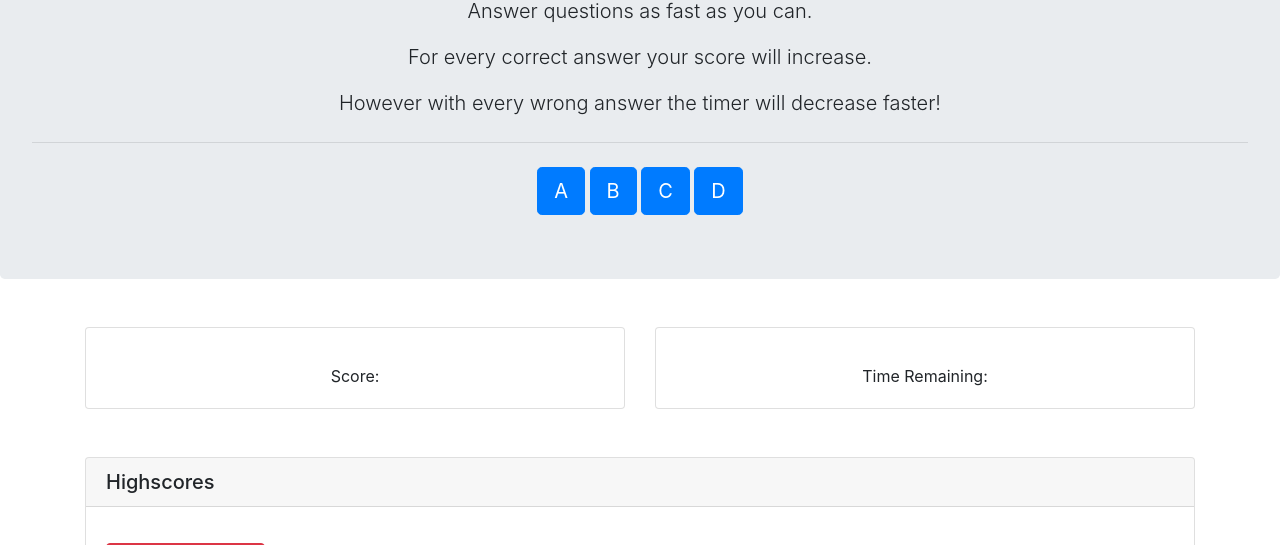
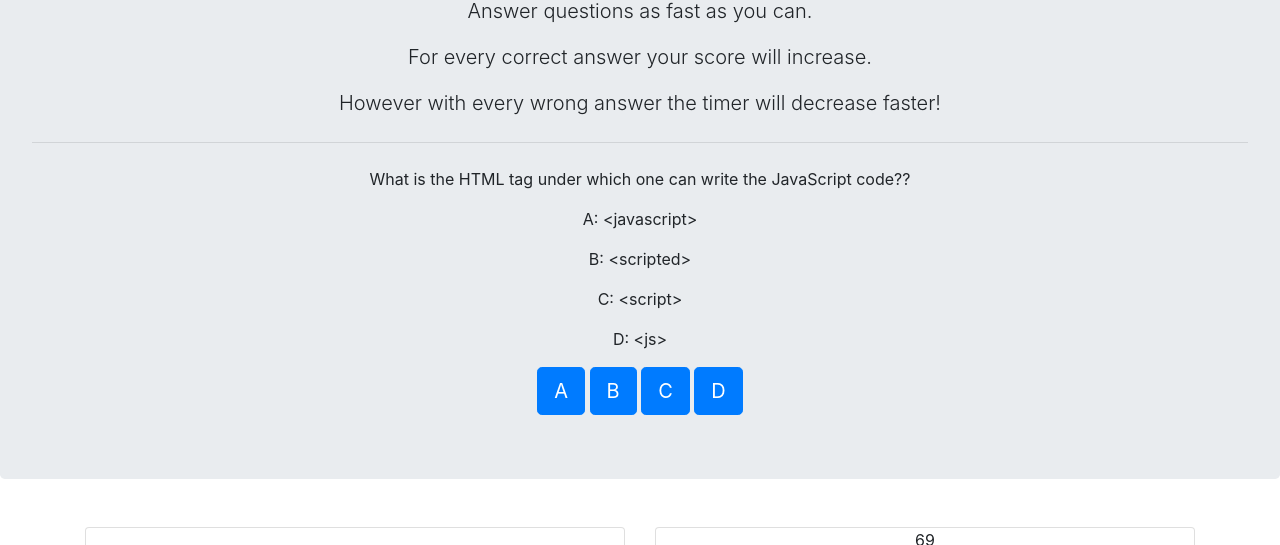
Before and after one commit to dswinicki8/4_weekhw, a plain HTML site: page index.html in a window 1280 px wide. Both pictures are taken after a click on the button "START QUIZ". Shown: the part 255-800 px from the top of the page. Drawn offline with nearby package versions, Linux system fonts and the light colour scheme.

Commit message:
updated timer function and start quiz button

```diff
--- a/index.html
+++ b/index.html
@@ -74,8 +74,9 @@
     </div>
 
 
+
+    <script src="https://cdnjs.cloudflare.com/ajax/libs/jquery/3.4.1/jquery.slim.min.js"></script>
     <script src="script.js"></script>
-    <script src="https://cdnjs.cloudflare.com/ajax/libs/jquery/3.4.1/jquery.slim.min.js"></script>
     <script src="https://cdnjs.cloudflare.com/ajax/libs/popper.js/1.16.0/umd/popper.min.js"></script>
     <script src="https://cdnjs.cloudflare.com/ajax/libs/twitter-bootstrap/4.4.1/js/bootstrap.min.js"></script>
 </body>
--- a/script.js
+++ b/script.js
@@ -14,10 +14,9 @@ var answerThree = document.getElementById("answerThree")
 var answerFour = document.getElementById("answerFour")
 
 var scoreBoard = 0
-var timeCard = 0
 var questionCounter = 0
 
-document.getElementById("timeCard").textContent = "60";
+$("#scoreBoard").textContent = "0"
 
 var questions = [
     {
@@ -52,11 +51,7 @@ var questions = [
     }];
 
 
-function startTimer({})
-
-
-
-    function renderQuestion() {
+function renderQuestion() {
     document.getElementById("question").textContent = questions[questionCounter].question;
     document.getElementById("answerOne").textContent = questions[questionCounter].choices[0];
     document.getElementById("answerTwo").textContent = questions[questionCounter].choices[1];
@@ -65,7 +60,24 @@ function startTimer({})
 }
 
 
-function startQuiz(){
-    renderQuestion()
-    startTimer()
+function startTimer() {
+
+    var timeleft = 70;
+    var downloadTimer = setInterval(function () {
+        if (timeleft <= 0) {
+            clearInterval(downloadTimer);
+            document.getElementById("timeCard").innerHTML = "Finished";
+        } else {
+            document.getElementById("timeCard").innerHTML = timeleft;
+        }
+        timeleft -= 1;
+    }, 1000);
 }
+
+
+
+$("#startButton").on("click", function startQuiz(){
+
+    renderQuestion();
+    startTimer();
+});
```
